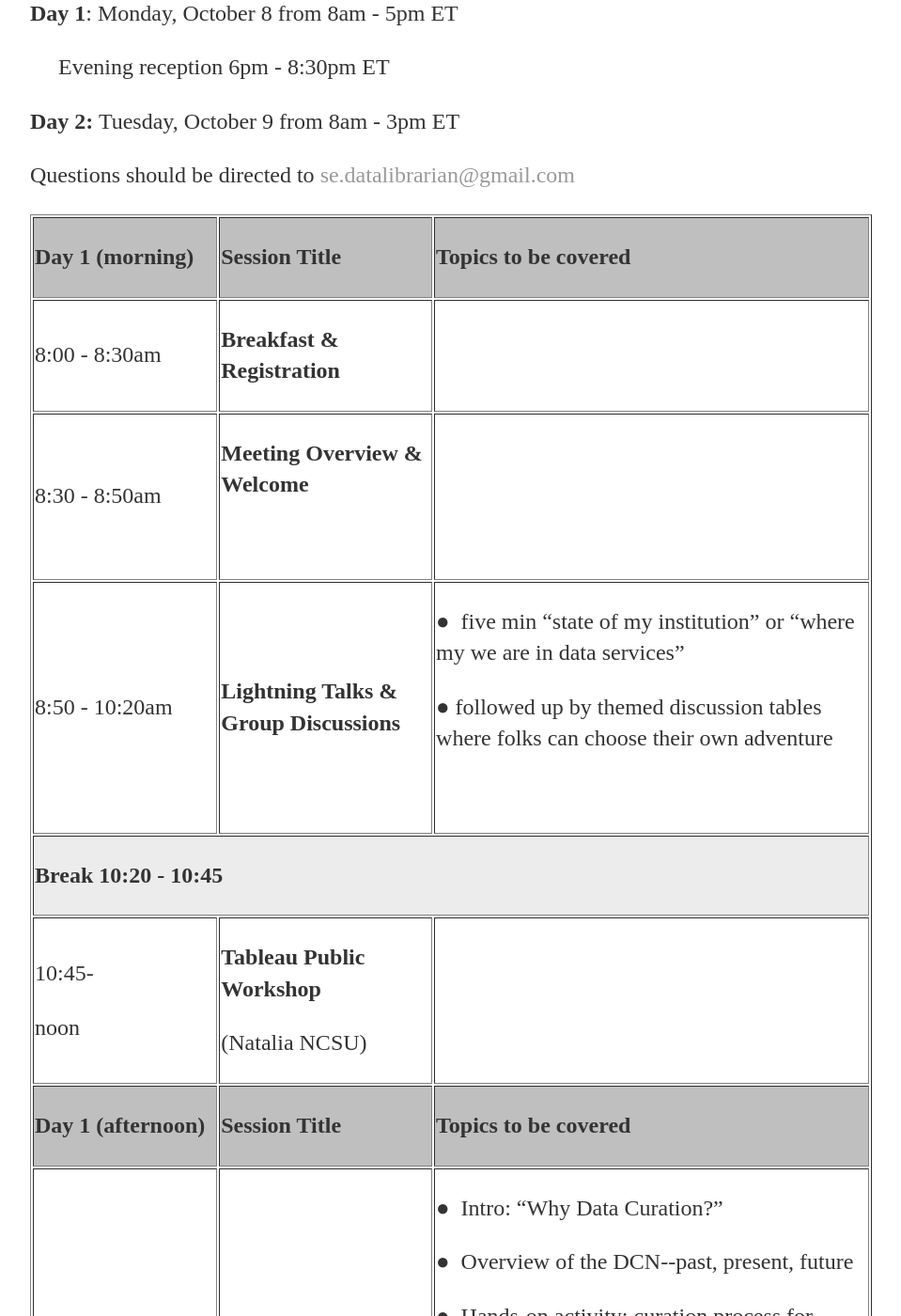
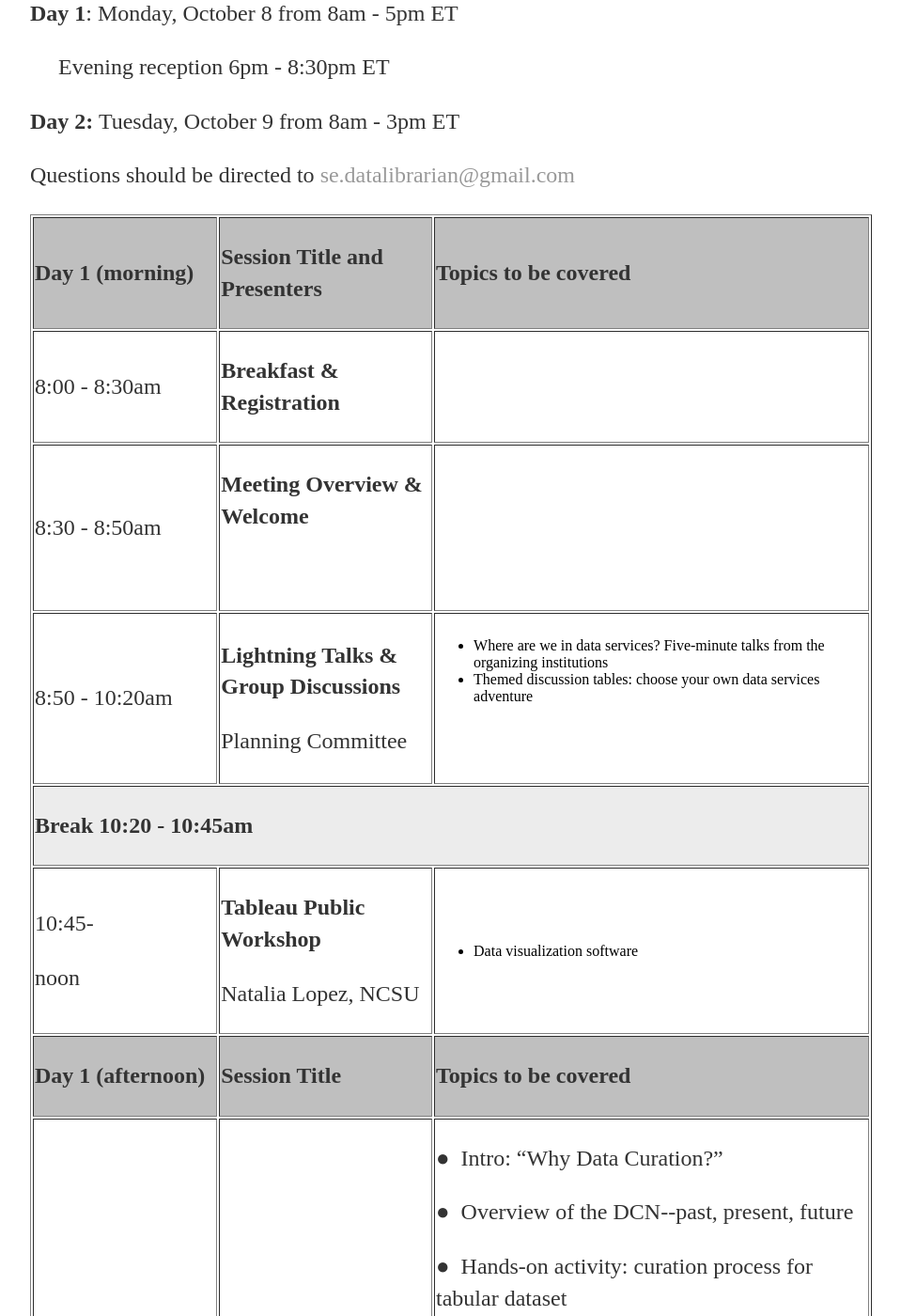
Before and after one commit to se-datalibrarian/test, a Jekyll site: the page built from program/index.html, in a window 1280 px wide and 1400 px high, scrolled down 406 px. Shown: the whole window at 94% size, without its empty margins (160-1119 px from the left). Built offline with Jekyll 4.4.1, drawn with Linux system fonts in a browser that asks for light colours.

Commit message:
Updated via the Open Science Framework

```diff
--- a/program/index.html
+++ b/program/index.html
@@ -25,7 +25,7 @@ title:  Program for the SE Data Librarian Symposium
 <p><strong>Day 1 (morning)</strong></p>
 </td>
 <td width="113">
-<p><strong>Session Title&nbsp;</strong></p>
+<p><strong>Session Title and Presenters</strong></p>
 </td>
 <td width="279">
 <p><strong>Topics to be covered</strong></p>
@@ -60,16 +60,17 @@ title:  Program for the SE Data Librarian Symposium
 </td>
 <td width="113">
 <p><strong>Lightning Talks &amp; Group Discussions</strong></p>
+<p>Planning Committee</p>
 </td>
 <td width="279">
-<p>●&nbsp; five min &ldquo;state of my institution&rdquo; or &ldquo;where my we are in data services&rdquo;</p>
-<p>●&nbsp;followed up by themed discussion tables where folks can choose their own adventure</p>
+<p><ul><li>Where are we in data services? Five-minute talks from the organizing institutions</li>
+<li>Themed discussion tables: choose your own data services adventure</li></ul></p>
 <p><strong>&nbsp;</strong></p>
 </td>
 </tr>
 <tr bgcolor="#ECECEC">
 <td colspan="3" width="484">
-<p><strong>Break 10:20 - 10:45</strong></p>
+<p><strong>Break 10:20 - 10:45am</strong></p>
 </td>
 </tr>
 <tr>
@@ -79,10 +80,10 @@ title:  Program for the SE Data Librarian Symposium
 </td>
 <td width="113">
 <p><strong>Tableau Public Workshop</strong></p>
-<p>(Natalia NCSU)</p>
+<p>Natalia Lopez, NCSU</p>
 </td>
 <td width="279">
-<p><strong>&nbsp;</strong></p>
+<p><ul><li>Data visualization software</li></ul></p>
 </td>
 </tr>
 <tr bgcolor="#BFBFBF">
```
